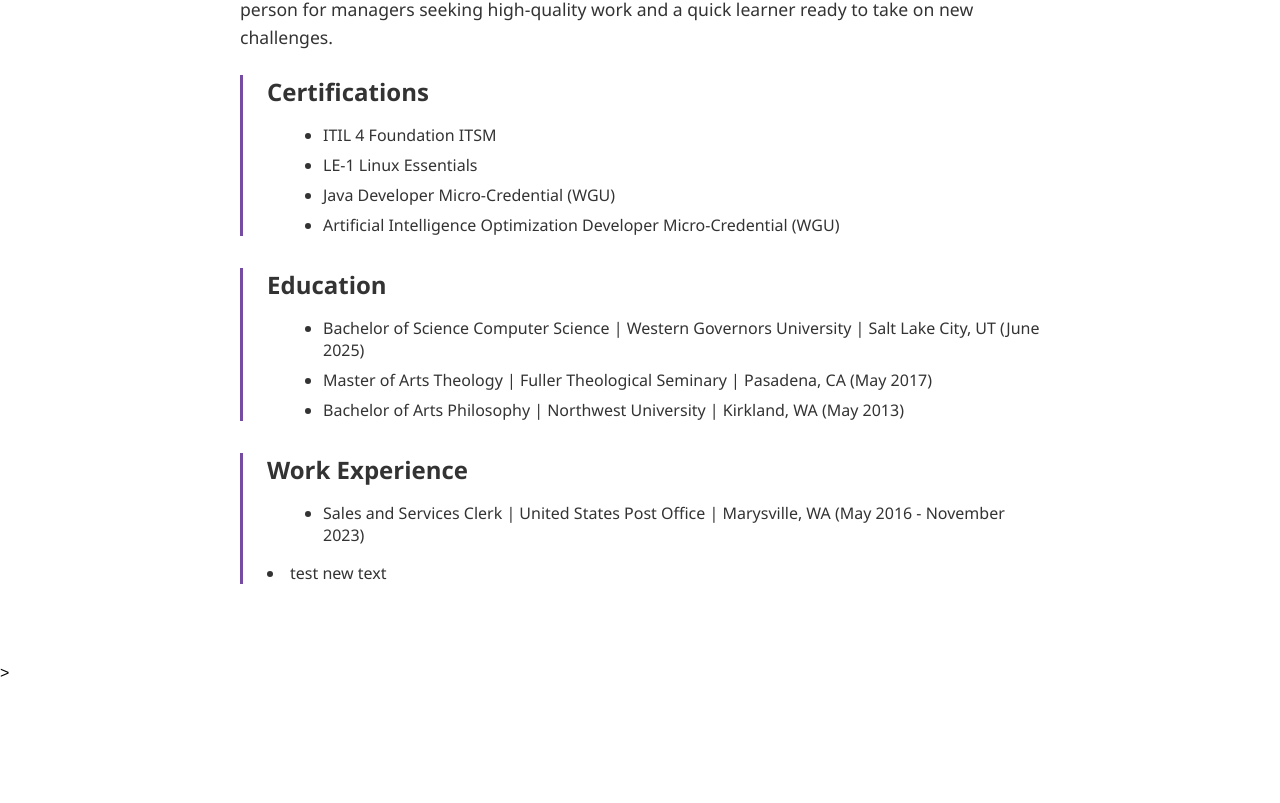
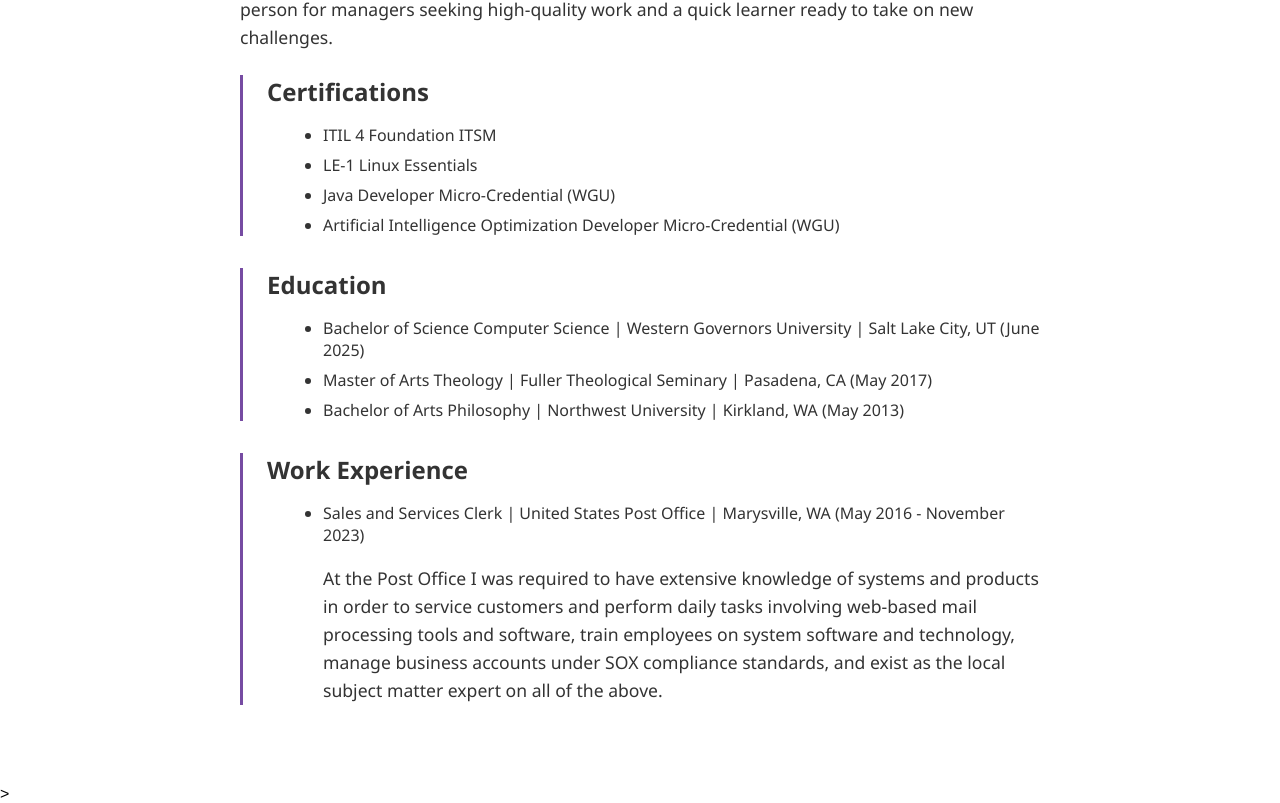
Before and after one commit to rrio137/vue-portfolio-site, a Vue app: page /#/resume in a window 1280 px wide. Shown: the part 511-1314 px from the top of the page. Before the commit the page ends 1193 px from the top, so only its background shows below. Built offline with nearby package versions, Linux system fonts and the light colour scheme.

Commit message:
added description to job role

```diff
--- a/src/views/ResumeView.vue
+++ b/src/views/ResumeView.vue
@@ -34,8 +34,11 @@
           <h3>Work Experience</h3>
           <ul>
             <li>Sales and Services Clerk | United States Post Office | Marysville, WA (May 2016 - November 2023)</li>
+            <p class="job-description">
+              At the Post Office I was required to have extensive knowledge of systems and products in order to service customers and perform daily tasks involving web-based mail processing tools and software,
+              train employees on system software and technology, manage business accounts under SOX compliance standards, and exist as the local subject matter expert on all of the above.
+            </p>
           </ul>
-          <li>test new text</li>
         </div>
     </section>
 </template>
```
